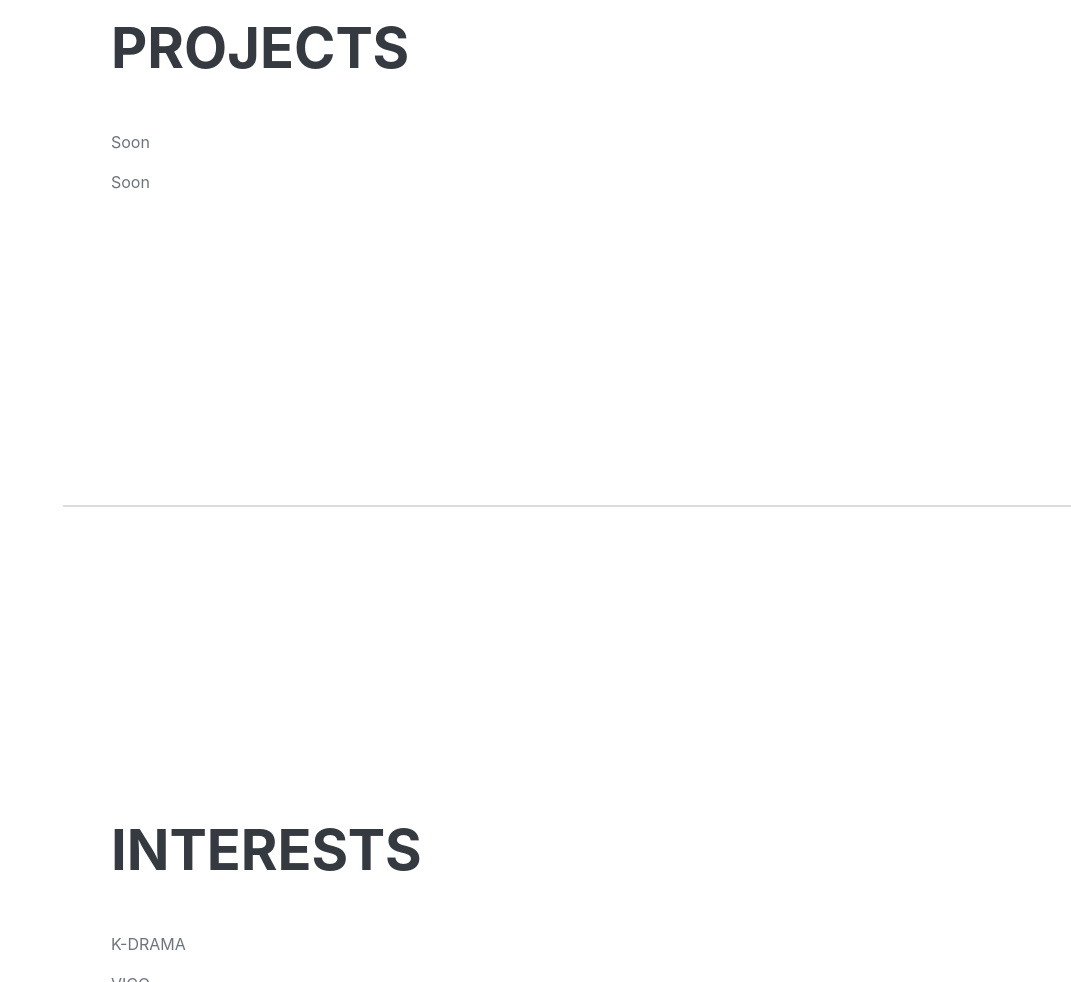
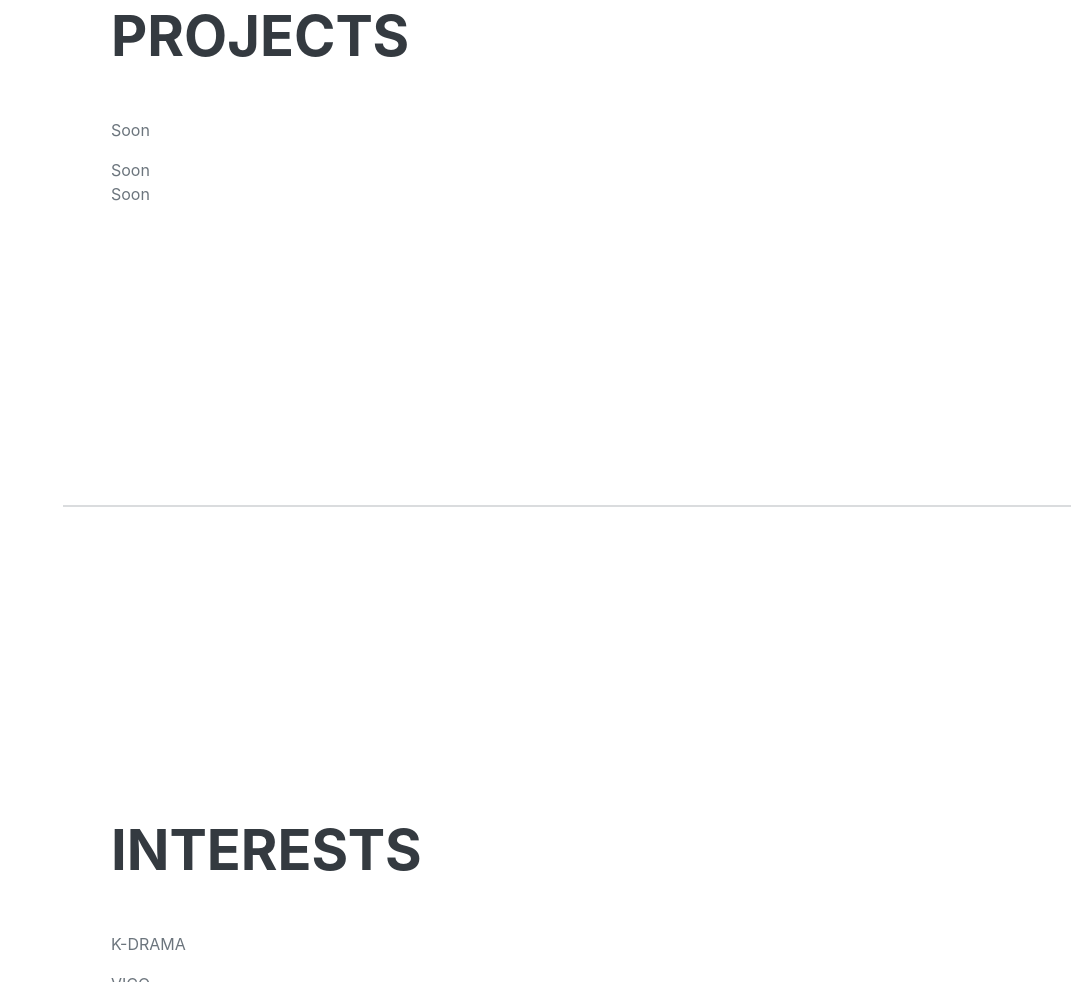
Before and after one commit to hiergabion03/ma-althea-portfolio, a plain HTML site: page index.html in a window 1280 px wide. Shown: the part 3668-4650 px from the top of the page, without its empty margins (209-1280 px from the left). Drawn offline with nearby package versions, Linux system fonts and the light colour scheme; a web font is replaced by a local one.

Commit message:
add p tag to project section

```diff
--- a/index.html
+++ b/index.html
@@ -249,6 +249,7 @@
                 <h2 class="mb-5">Projects</h2>
                 <p>Soon</p>
                 <p class="mb-0">Soon</p>
+                <p class="mb-0">Soon</p>
             </div>
         </section>
         <hr class="m-0" />
```
